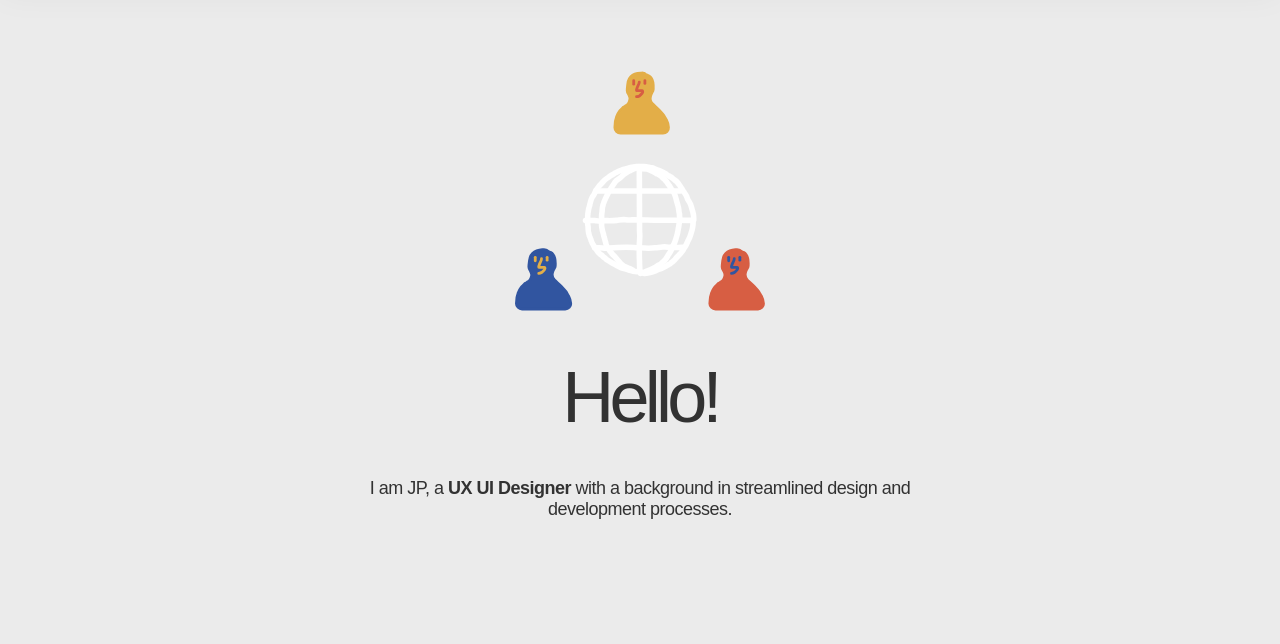
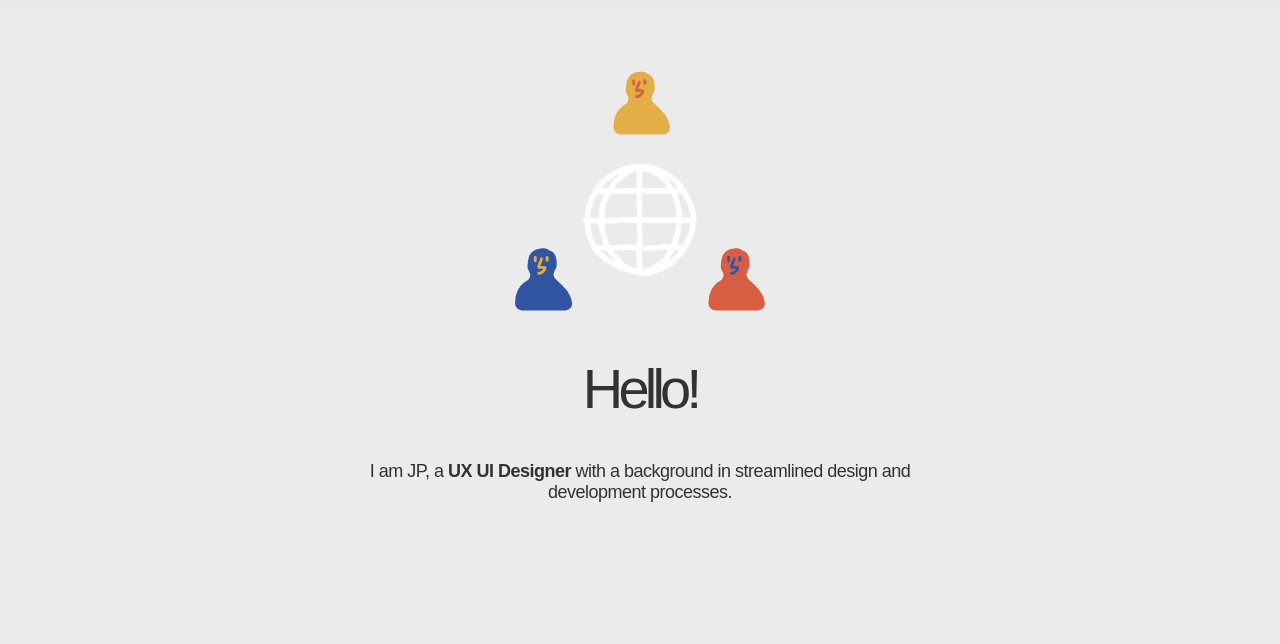
Before and after one commit to jppasteur/portfolio-final, a plain HTML site: page index.html in a window 1280 px wide. Shown: the part 75-719 px from the top of the page. Drawn offline with Linux system fonts and the light colour scheme.

Commit message:
Update styles.css

```diff
--- a/styles.css
+++ b/styles.css
@@ -20,7 +20,7 @@
 
 h1 {
 font-family: 'sf', sans-serif;
-font-size: 72px;
+font-size: 56px;
 font-style: normal;
 font-weight: 400;
 line-height: normal;
```
